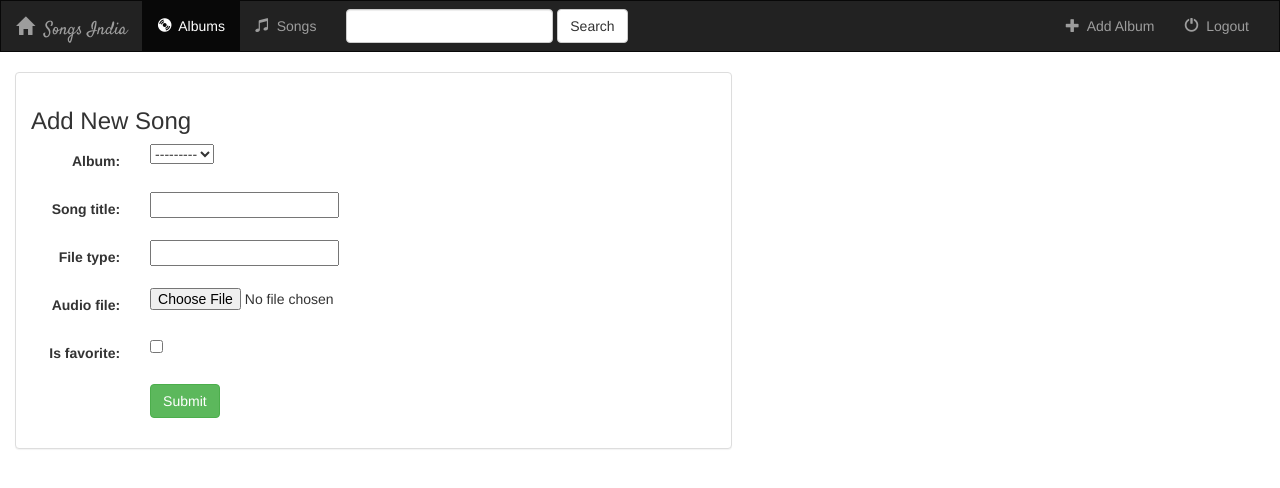
After one commit to itssafi/songsindia.com, a Django app: page /music/album/1/song/add/ in a window 1280 px wide. The commit adds this page. Shown: the top 488 px of the page. Run offline with Django 3.2, Linux system fonts and the light colour scheme; data that the repository does not hold is empty; some libraries are stand-ins or nearby versions.

Commit message:
Modified code

```diff
--- a/music/models.py
+++ b/music/models.py
@@ -1,5 +1,5 @@
 from django.db import models
-from django.core.urlresolvers import resolve
+from django.core.urlresolvers import reverse
 
 
 class Album(models.Model):
@@ -7,9 +7,10 @@
     album_title = models.CharField(max_length=500)
     genre = models.CharField(max_length=100)
     album_logo = models.FileField()
+    is_favorite = models.BooleanField(default=False)
 
     def get_absolute_url(self):
-        return resolve('music:detail', kwargs={'pk': self.pk})
+        return reverse('music:detail', kwargs={'pk': self.pk})
 
     def __str__(self):
         return self.album_title + ' - ' + self.artist
@@ -22,5 +23,8 @@
     audio_file = models.FileField()
     is_favorite = models.BooleanField(default=False)
 
+    def get_absolute_url(self):
+        return reverse('music:detail', kwargs={'pk': self.album.id})
+
     def __str__(self):
-        return self.song_title
+        return self.song_title +'.'+self.file_type
--- a/music/templates/music/base.html
+++ b/music/templates/music/base.html
@@ -22,7 +22,10 @@
                 <span class="icon-bar"></span>
                 <span class="icon-bar"></span>
             </button>
-            <a class="navbar-brand" href="{% url 'music:index' %}">Songs India</a>
+            <a class="navbar-brand" href="{% url 'music:index' %}">
+	        <span class="glyphicon glyphicon-home" aria-hidden="true"></span>&nbsp
+	        Songs India
+	    </a>
         </div>
 
         <!-- Items -->
--- /dev/null
+++ b/music/templates/music/song_form.html
@@ -0,0 +1,27 @@
+{% extends 'music/base.html' %}
+{% block title %}Songs India | Add New Song{% endblock %}
+{% block body %}
+<div class="container-fluid">
+    <div class="row">
+        <div class="col-sm-12 col-md-7">
+            <div class="panel panel-default">
+                <div class="panel-body">
+                    <h3>Add New Song</h3>
+                    {% if error_message %}
+                        <p><strong>{{ error_message }}</strong></p>
+                    {% endif %}
+                    <form class="form-horizontal" action="" method="post" enctype="multipart/form-data">
+                        {% csrf_token %}
+                        {% include 'music/form-template.html' %}
+                        <div class="form-group">
+                            <div class="col-sm-offset-2 col-sm-10">
+                                <button type="submit" class="btn btn-success">Submit</button>
+                            </div>
+                        </div>
+                    </form>
+                </div>
+            </div>
+        </div>
+    </div>
+</div>
+{% endblock %}
--- a/music/urls.py
+++ b/music/urls.py
@@ -1,4 +1,3 @@
-
 from django.conf.urls import url
 from . import views
 
@@ -19,4 +18,13 @@
 
     # /music/album/2/delete/
     url(r'album/(?P<pk>[0-9]+)/delete/$', views.AlbumDelete.as_view(), name='album-delete'),
+
+    # /music/album/2/favorite/
+    url(r'album/(?P<pk>[0-9]+)/favorite/$', views.AlbumFavorite.as_view(), name='album-favorite'),
+
+    # /music/album/2/song/1/delete/
+    url(r'song/(?P<pk>[0-9]+)/delete/$', views.SongDelete.as_view(), name='song-delete'),
+
+    # /music/album/2/song/add/
+    url(r'album/(?P<pk>[0-9]+)/song/add/$', views.SongCreate.as_view(), name='song-add'),
 ]
--- a/music/views.py
+++ b/music/views.py
@@ -4,7 +4,7 @@
 from django.shortcuts import render, redirect
 from django.contrib.auth import authenticate, login
 from django.views.generic import View
-from .models import Album
+from .models import Album, Song
 from .forms import UserForm
 
 
@@ -34,6 +34,26 @@
 class AlbumDelete(DeleteView):
     model = Album
     success_url = reverse_lazy('music:index')
+
+
+class SongDelete(DeleteView):
+    model = Song
+    sucess_url = reverse_lazy('music:detail')
+
+
+class SongFavorite(UpdateView):
+    model = Song
+    fields = ['is_favorite']
+
+
+class AlbumFavorite(UpdateView):
+    model = Album
+    fields = ['is_favorite']
+
+
+class SongCreate(CreateView):
+    model = Song
+    fields = ['album', 'song_title', 'file_type', 'audio_file', 'is_favorite']
 
 
 class UserFormView(View):
```
Also changed, not shown: music/templates/music/detail.html (+16 -8 lines), music/templates/music/index.html (+6 -2 lines), db.sqlite3, music/migrations/0012_album_is_favorite.py (added).
